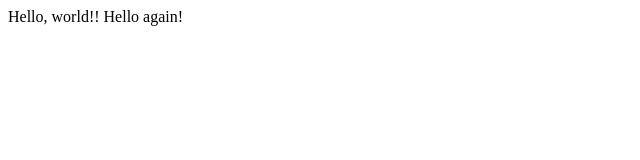
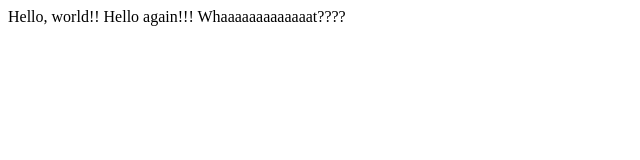
Before and after one commit to zabatistas/Lecture0, a plain HTML site: page hello.html in a window 1280 px wide. Shown: the whole page, without its empty margins (0-640 px from the left). Drawn offline with Linux system fonts and the light colour scheme.

Commit message:
Update hello.html
Added whaaaaaaaaat?

```diff
--- a/hello.html
+++ b/hello.html
@@ -5,6 +5,6 @@
     <title>My webpage!</title>
   </head>
   <body>
-      Hello, world!! Hello again!
+      Hello, world!! Hello again!!! Whaaaaaaaaaaaaat????
   </body>
 </html>
```
